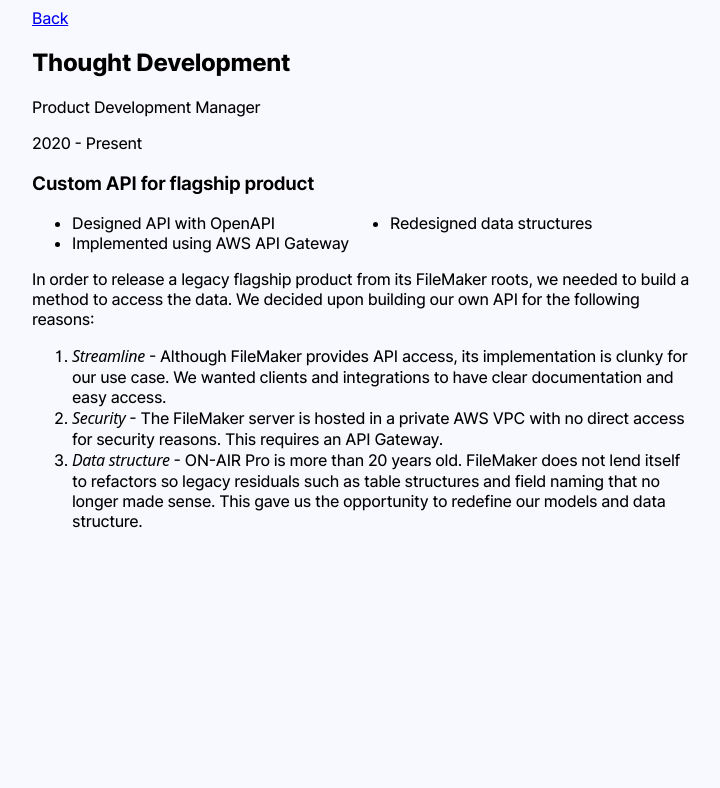
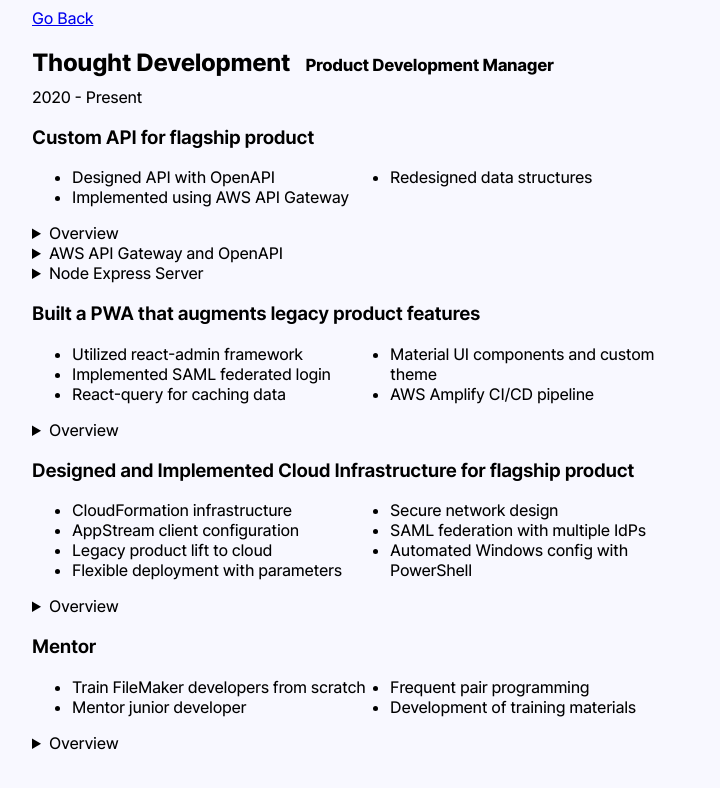
Before and after one commit to jeremydrichardson/personalwebsitev2, a Next.js app: page /experience in a window 1280 px wide. Shown: the top 788 px of the page, without its empty margins (278-998 px from the left). Built offline with nearby package versions, Linux system fonts and the light colour scheme; a web font is replaced by a local one.

Commit message:
feat: add to experience page

```diff
--- a/pages/experience.js
+++ b/pages/experience.js
@@ -3,10 +3,14 @@
 export default function Experience() {
   return (
     <main className="main">
-      <Link href="/">Back</Link>
-      <h2>Thought Development</h2>
-      <p>Product Development Manager</p>
-      <p>2020 - Present</p>
+      <Link href="/">
+        <a className="btn btn-back">Go Back</a>
+      </Link>
+      <h2 className="company-name">
+        Thought Development&nbsp;&nbsp;&nbsp;
+        <span className="position-title">Product Development Manager</span>
+      </h2>
+      <p className="position-date-range">2020 - Present</p>
 
       <h3>Custom API for flagship product</h3>
       <ul className="project-summary">
@@ -14,10 +18,13 @@
         <li>Implemented using AWS API Gateway</li>
         <li>Redesigned data structures</li>
       </ul>
+      <details>
+        <summary>Overview</summary>
+
         <p>
-        In order to release a legacy flagship product from its FileMaker roots,
-        we needed to build a method to access the data. We decided upon building
-        our own API for the following reasons:
+          In order to release a legacy flagship product from its FileMaker
+          roots, we needed to build a method to access the data. We decided upon
+          building our own API for the following reasons:
         </p>
         <ol>
           <li>
@@ -37,6 +44,185 @@
             gave us the opportunity to redefine our models and data structure.
           </li>
         </ol>
+      </details>
+      <details>
+        <summary>AWS API Gateway and OpenAPI</summary>
+        <p>
+          AWS API Gateway provides an effective framework for building an API.
+          We designed the system using CloudFormation in order to assure
+          repeatability and that all infrastructure was managed as code.
+        </p>
+
+        <p>
+          OpenAPI provides the perfect standards based definition for our API.
+          It includes all the tools we needed such as describing paths, models,
+          and AWS specific integrations.
+        </p>
+
+        <p>
+          We opted to build our own data transformation layer using Node Express
+          for flexibility instead of using something like VTL as we weren&apos;t
+          totally sure what we were going to encounter in the data (multi-valued
+          fields, inconsistent data, no real data types, we ran into it all...).
+        </p>
+
+        <p>
+          After analyzing the existing data we simplified and cleaned the data
+          structure into what makes sense for present day usage while providing
+          flexibility for the future.
+        </p>
+      </details>
+      <details>
+        <summary>Node Express Server</summary>
+        <p>
+          The API Gateway is integrated with a Node Express server to handle the
+          requests. This gave us the opportunity to transform the data as
+          necessary and conform it to the new data structure. Express would then
+          make the required requests to the FileMaker server and return the
+          correctly transformed data to the client.
+        </p>
+        <p>
+          FileMaker doesn&apos;t provide an ORM of any kind for its data API,
+          which makes it cumbersome to build each request with expiring access
+          tokens and the like. We found an exceptional library by{" "}
+          <a href="https://github.com/Luidog">Luidog</a> called{" "}
+          <a href="https://github.com/Luidog/fms-api-client">fms-api-client</a>{" "}
+          to help with this.
+        </p>
+        <p>
+          Using OpenAPI custom extensions we map the new field name with the
+          old, and the FileMaker data type to the API data type. This method is
+          bi-directional giving a template for both how to read and write data
+          to the database.
+        </p>
+        <p>
+          The Express app also has access to the OpenAPI definition file that we
+          use to validate the data traveling back and forth. This is another
+          benefit of using a standard like OpenAPI.
+        </p>
+        <p>
+          I built the CI pipeline using AWS CodePipeline, CodeBuild, and
+          CodeDeploy. It is triggered when the staging or master branch is
+          updated, pulling the code from BitBucket. The buildspec also manually
+          pulls files from another repo container the OpenAPI definition to make
+          sure it has the latest source. Tests are run and the build step run
+          before an automated release is triggered based on semantic versioning.
+        </p>
+      </details>
+
+      <h3>Built a PWA that augments legacy product features</h3>
+      <ul className="project-summary">
+        <li>Utilized react-admin framework</li>
+        <li>Implemented SAML federated login</li>
+        <li>React-query for caching data</li>
+        <li>Material UI components and custom theme</li>
+        <li>AWS Amplify CI/CD pipeline</li>
+      </ul>
+      <details>
+        <summary>Overview</summary>
+        <p>
+          {" "}
+          Our existing FileMaker based solution requires the FileMaker Pro
+          client to run. We needed to move to a more modern app based approach.
+          We decided to begin with a React based frontend as a progressive web
+          app (PWA).
+        </p>
+
+        <p>
+          We use react-admin that provides a framework for fetching data and
+          presenting it to the user. It uses react-query to cache the data in a
+          local store to enhance the user experience and Material UI as the UI
+          component library. For authentication we use AWS Amplify with a
+          Cognito backend which is federated using SAML with whatever IdP the
+          client uses (Okta, Ping, Microsoft ADFS, etc...).
+        </p>
+
+        <p>
+          Deployment is done using AWS Amplify which includes CI/CD. I built the
+          pipeline to run tests, build the source before an automated release is
+          triggered based on semantic versioning.
+        </p>
+      </details>
+      <h3>
+        Designed and Implemented Cloud Infrastructure for flagship product
+      </h3>
+      <ul className="project-summary">
+        <li>CloudFormation infrastructure</li>
+        <li>AppStream client configuration</li>
+        <li>Legacy product lift to cloud</li>
+        <li>Flexible deployment with parameters</li>
+
+        <li>Secure network design</li>
+        <li>SAML federation with multiple IdPs</li>
+        <li>Automated Windows config with PowerShell</li>
+      </ul>
+      <details>
+        <summary>Overview</summary>
+        <p>
+          In order to be able to build any web based products on top of the
+          legacy flagship product, we would need to move it to the cloud. This
+          led to the creation of a turnkey version of the product that provides
+          not only the software, but the infrastructure that it runs on.
+        </p>
+
+        <p>
+          The system was initial built and designed by myself and one other
+          developer. That developer eventually left the company and since I have
+          refactored and rewritten the entire infrastructure myself.
+        </p>
+
+        <p>
+          CloudFormation allows us to automate the process of implementation, a
+          key element for reproducibility and avoidance of human error. All
+          servers and infrastructure are defined here. I also took advantage of
+          the `UserData` property to insert PowerShell scripts that customize
+          the Windows environment based on CloudFormation parameters.{" "}
+        </p>
+
+        <p>
+          We decided upon a multi-stack design that gave us flexibility and
+          solved some issues with CloudFormation&apos;s rigidity in having to
+          rebuild certain resources.
+        </p>
+
+        <p>
+          CloudFormation parameters were used to give the ability to customize a
+          deployment based on the needs of the customer. Utilizing
+          CloudFormation conditions we were able to keep a single template base
+          that could be applied to all customers, even with varying technical
+          needs.
+        </p>
+
+        <p>
+          The system was designed with security in mind so that there is no
+          public access to the FileMaker server. AppStream provides the client
+          window to the user, which is an encrypted video stream.
+        </p>
+      </details>
+      <h3>Mentor</h3>
+      <ul className="project-summary">
+        <li>Train FileMaker developers from scratch</li>
+        <li>Mentor junior developer</li>
+        <li>Frequent pair programming</li>
+        <li>Development of training materials</li>
+      </ul>
+      <details>
+        <summary>Overview</summary>
+        <p>
+          Two of our team had been exclusively FileMaker developers. We needed a
+          way to expand their skills to match the direction of new development.
+          We had also recently hired a junior developer who was also in need of
+          training. I was tasked with training them in Javascript, React, and
+          AWS.
+        </p>
+
+        <p>
+          I led daily developer sessions where I taught them the basics of
+          Javascript while explaining our code base. I developed materials that
+          would assist them in their learning and pair programmed regularly to
+          give them exposure to the real world problems we were solving.
+        </p>
+      </details>
     </main>
   );
 }
--- a/styles/globals.scss
+++ b/styles/globals.scss
@@ -263,3 +263,15 @@
   column-count: 2;
   column-width: 12rem;
 }
+.company-name {
+  margin-bottom: 10px;
+}
+.position-title {
+  font-size: 70%;
+  font-weight: 100;
+  display: inline-block;
+}
+.position-date-range {
+  // font-size: 70%;
+  margin-top: 0;
+}
```
Lines whose indentation alone changed are shown as unchanged.
